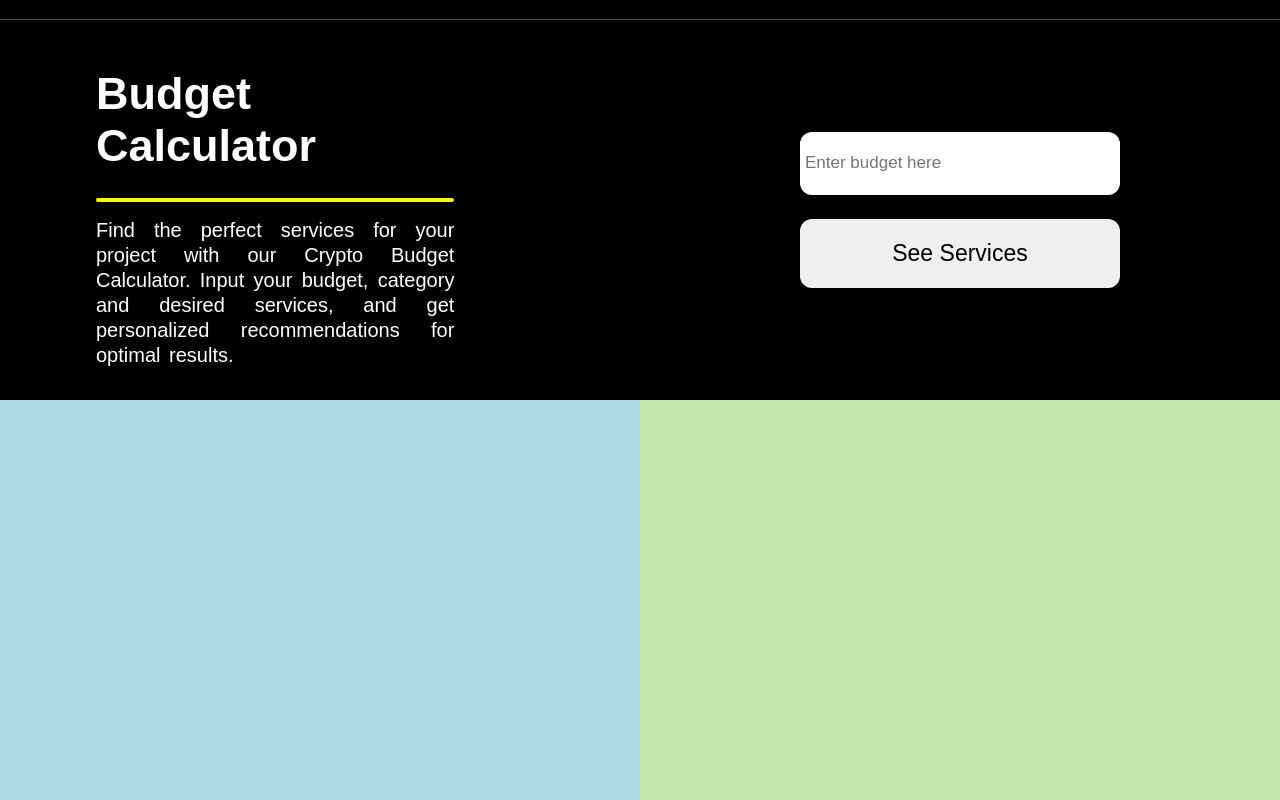
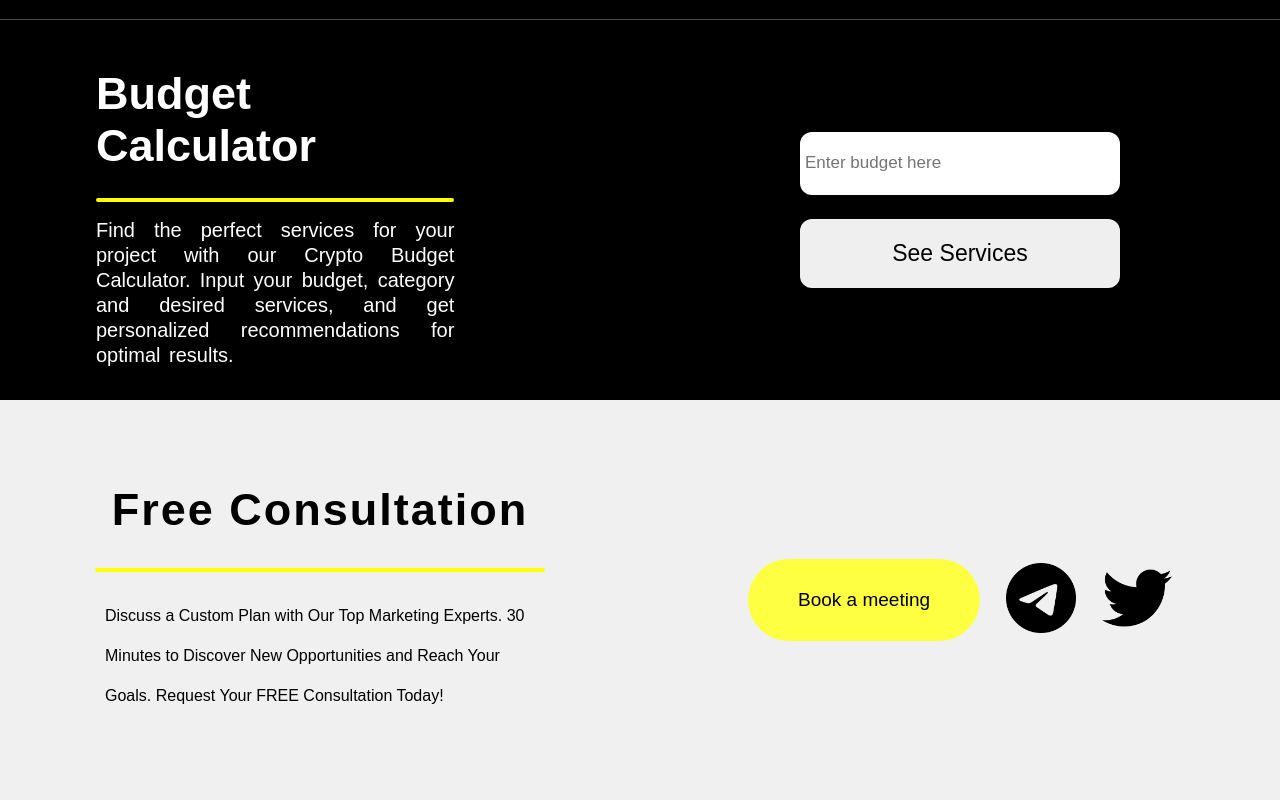
Before and after one commit to Adnanahmad07/cryptoMumbles, a plain HTML site: page index.html in a window 1280 px wide. Shown: the part 2311-3111 px from the top of the page. Drawn offline with nearby package versions, Linux system fonts and the light colour scheme.

Commit message:
second commit

```diff
--- a/index.html
+++ b/index.html
@@ -241,8 +241,35 @@
 
 
     <section class="bookmeet">
-        <div class="left-m"></div>
-        <div class="right-m"> </div>
+        <div class="left-m">
+
+            <div id="free">
+                <h1>Free Consultation</h1>
+                <div class="hrline dd"></div>
+                <p>Discuss a Custom Plan with Our Top Marketing Experts.
+
+
+
+                    30 Minutes to Discover New Opportunities and Reach Your Goals.
+
+
+
+                    Request Your FREE Consultation Today!</p>
+
+            </div>
+        </div>
+        <div class="right-m">
+            <div id="r-m">
+
+                <a href=""><button>Book a meeting</button></a>
+                <a href="">
+                    <img src="assits/telegram (1).png" width="70">
+
+                </a>
+                <a href=""><img src="assits/twitter (1).png" width="70"></a>
+            </div>
+
+        </div>
     </section>
 
 
--- a/styles/bookmeet.css
+++ b/styles/bookmeet.css
@@ -8,11 +8,105 @@
 .bookmeet .left-m {
     width: 50%;
     height: 100%;
-    background-color: lightblue;
+    /* background-color: lightblue; */
+    display: flex;
+    flex-direction: column;
+    justify-content: center;
+    align-items: center;
 }
+
+
+
+.bookmeet .left-m #free {
+    /* border: 2px solid black; */
+    width: 80%;
+    height: 70%;
+    display: flex;
+    flex-direction: column;
+    align-items: center;
+    justify-content: center;
+
+}
+
+.bookmeet .left-m #free h1 {
+    font-size: 45px;
+    margin-bottom: 2rem;
+    text-align: center;
+    letter-spacing: 2px;
+}
+
+.bookmeet .left-m #free div {
+    max-width: 450px;
+
+}
+
+.bookmeet .left-m #free p {
+    max-width: 430px;
+    text-align: start;
+    line-height: 40px;
+    font-weight: 500;
+}
+
+
+
+
 
 .bookmeet .right-m {
     width: 50%;
     height: 100%;
-    background-color: rgb(195, 230, 173);
+    /* background-color: rgb(195, 230, 173); */
+    display: flex;
+    justify-content: center;
+    align-items: center;
+
+
 }
+
+.bookmeet .right-m #r-m {
+    /* border: 1px solid black; */
+    display: flex;
+    align-items: center;
+    width: 450px;
+    justify-content: space-around;
+
+}
+
+.bookmeet .right-m #r-m a button {
+    padding: 30px 50px;
+    border-radius: 45px;
+    font-size: 19px;
+    background: rgb(255, 255, 65);
+    border: transparent;
+    transition: all 0.4s;
+
+}
+
+.bookmeet .right-m #r-m a button:hover {
+    background: black;
+    color: white;
+    transform: scale(0.98);
+}
+
+
+@media (max-width: 800px) {
+    .bookmeet {
+        flex-direction: column;
+        height: fit-content;
+
+    }
+
+    .bookmeet .left-m {
+        width: 100%;
+        padding: 2rem 0;
+    }
+
+    .bookmeet .right-m {
+        width: 100%;
+        padding: 2rem 0;
+
+    }
+}
+
+
+
+@media (max-width: 600px) {}
--- a/styles/services.css
+++ b/styles/services.css
@@ -122,7 +122,7 @@
     }
 
     .Services h2 {
-        max-width: 400px;
+        max-width: 350px;
         text-align: center;
 
     }
```
Also changed, not shown: assits/telegram (1).png (added), assits/twitter (1).png (added).
